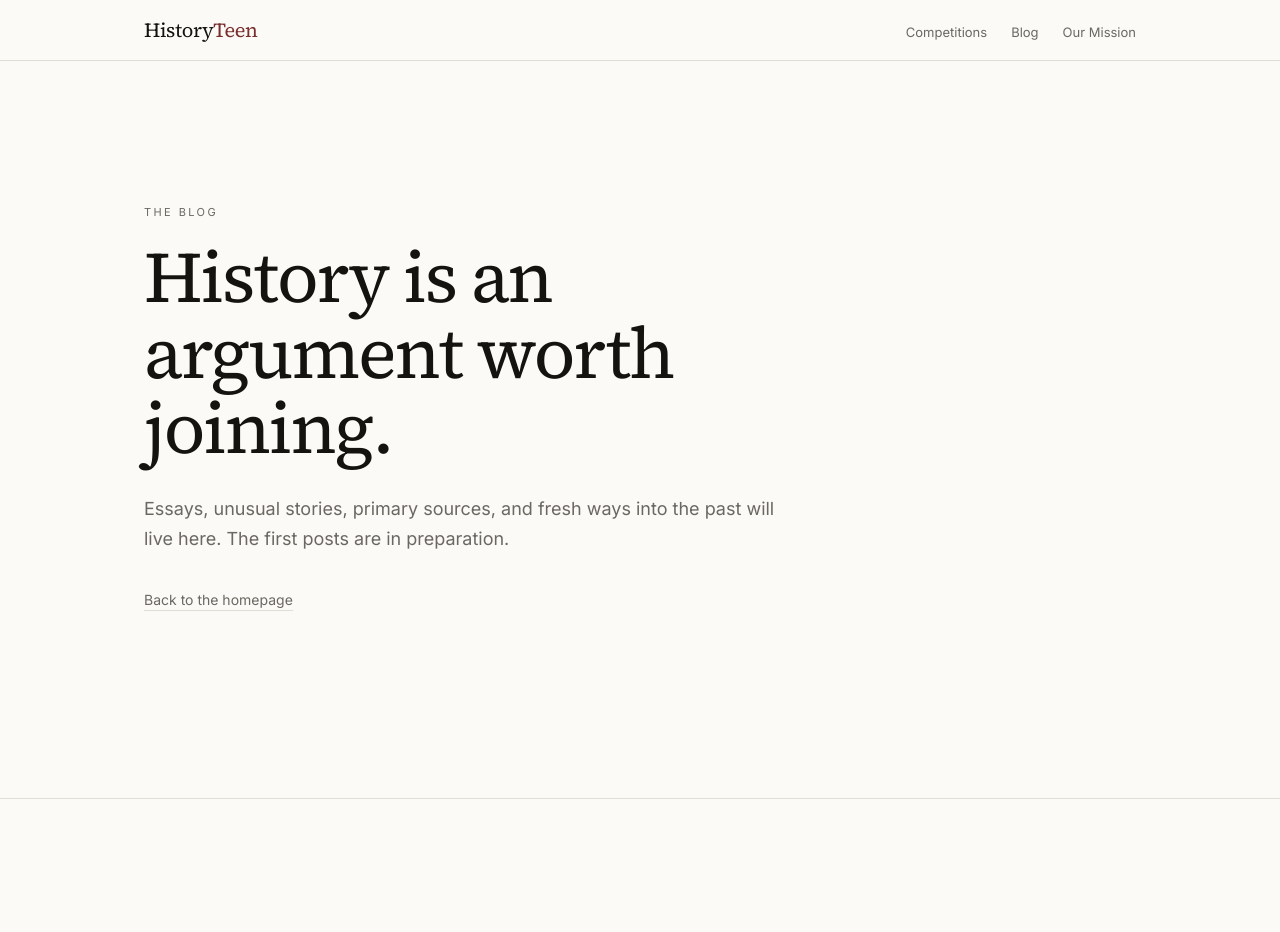
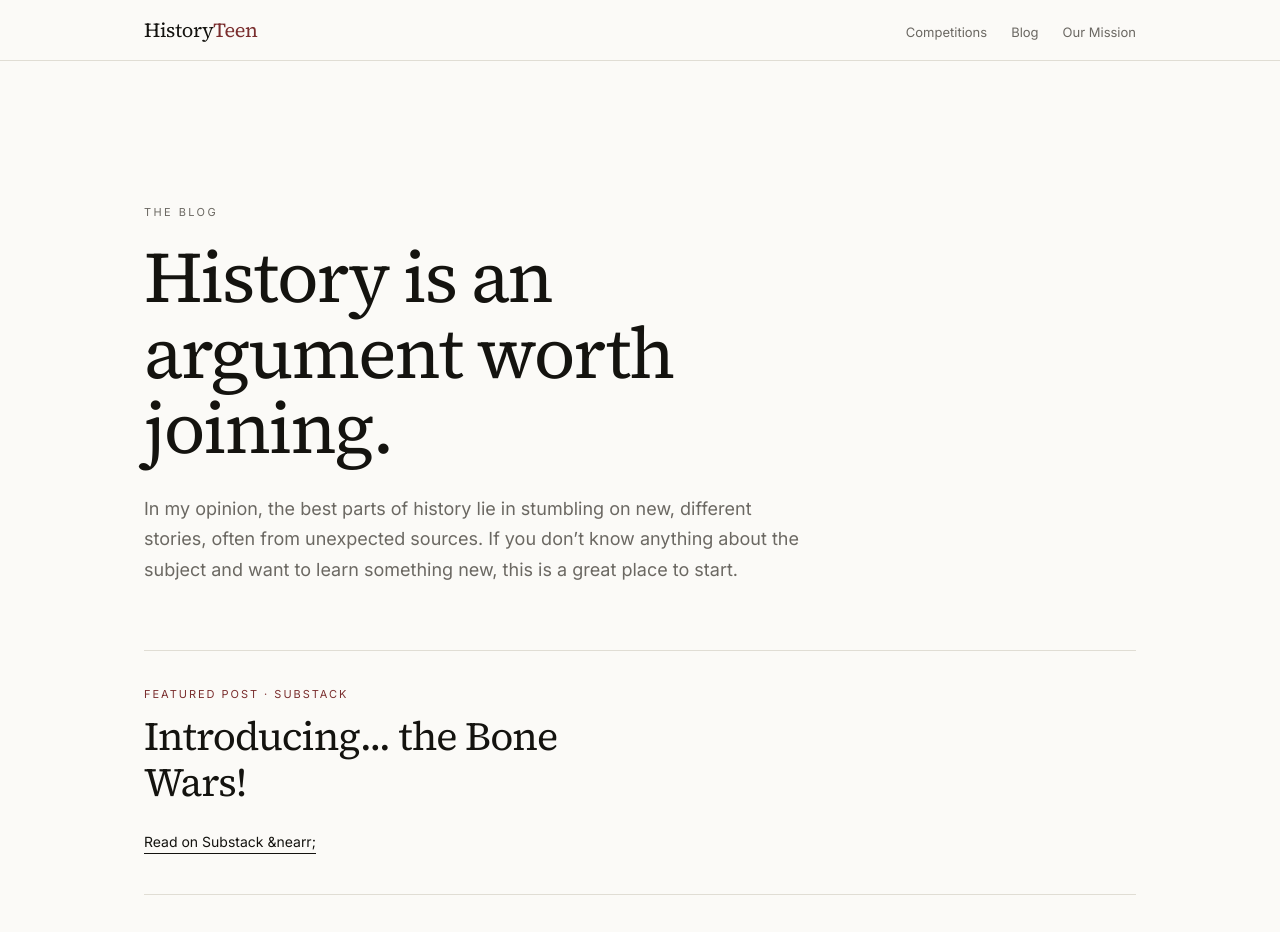
Before and after one commit to anushkagarg100/historyteen, a Next.js app: page /blog in a window 1280 px wide. Shown: the top 932 px of the page. Before the commit the page ends 800 px from the top, so only its background shows below. Built offline with nearby package versions, Linux system fonts and the light colour scheme.

Commit message:
Add featured Bone Wars blog post

```diff
--- a/app/blog/page.tsx
+++ b/app/blog/page.tsx
@@ -17,9 +17,35 @@ export default function BlogPage() {
           <p className={styles.eyebrow}>The blog</p>
           <h1>History is an argument worth joining.</h1>
           <p className={styles.destinationIntro}>
-            Essays, unusual stories, primary sources, and fresh ways into the
-            past will live here. The first posts are in preparation.
+            In my opinion, the best parts of history lie in stumbling on new,
+            different stories, often from unexpected sources. If you don&rsquo;t
+            know anything about the subject and want to learn something new,
+            this is a great place to start.
           </p>
+
+          <section className={styles.blogList} aria-label="Blog posts">
+            <article className={styles.blogPost}>
+              <p className={styles.kicker}>Featured post &middot; Substack</p>
+              <h2>
+                <a
+                  href="https://anushkagargwrites.substack.com/p/introducing-the-bone-wars"
+                  target="_blank"
+                  rel="noreferrer"
+                >
+                  Introducing... the Bone Wars!
+                </a>
+              </h2>
+              <a
+                className={styles.competitionLink}
+                href="https://anushkagargwrites.substack.com/p/introducing-the-bone-wars"
+                target="_blank"
+                rel="noreferrer"
+              >
+                Read on Substack &nearr;
+              </a>
+            </article>
+          </section>
+
           <Link className={styles.backLink} href="/">
             Back to the homepage
           </Link>
--- a/app/page.module.css
+++ b/app/page.module.css
@@ -482,6 +482,34 @@
   color: var(--muted);
 }
 
+.blogList {
+  margin-top: 64px;
+  border-top: 1px solid var(--rule);
+}
+
+.blogPost {
+  padding: 36px 0 40px;
+  border-bottom: 1px solid var(--rule);
+}
+
+.blogPost h2 {
+  margin-top: 12px;
+  max-width: 24ch;
+  font-family: var(--font-serif-display), Georgia, serif;
+  font-size: clamp(26px, 3.4vw, 40px);
+  font-weight: 400;
+  line-height: 1.15;
+  letter-spacing: -0.025em;
+}
+
+.blogPost h2 a {
+  transition: color 0.15s ease;
+}
+
+.blogPost h2 a:hover {
+  color: var(--accent);
+}
+
 .competitionList {
   margin-top: 72px;
   border-top: 1px solid var(--rule);
```
